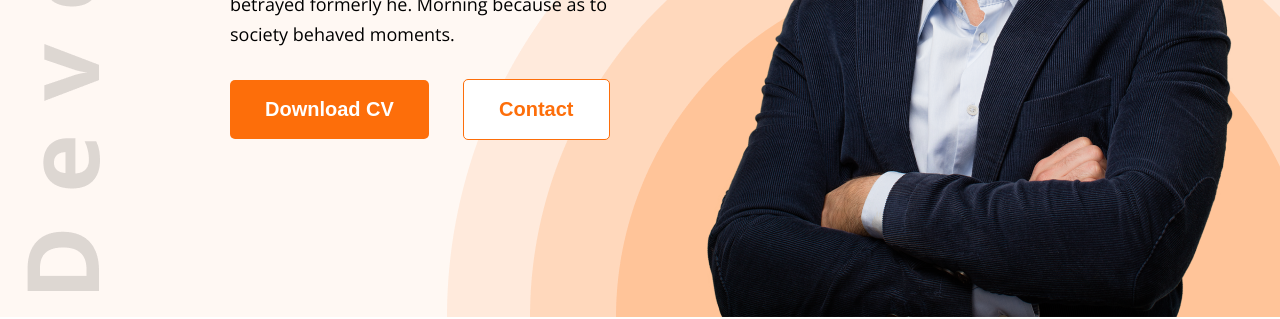
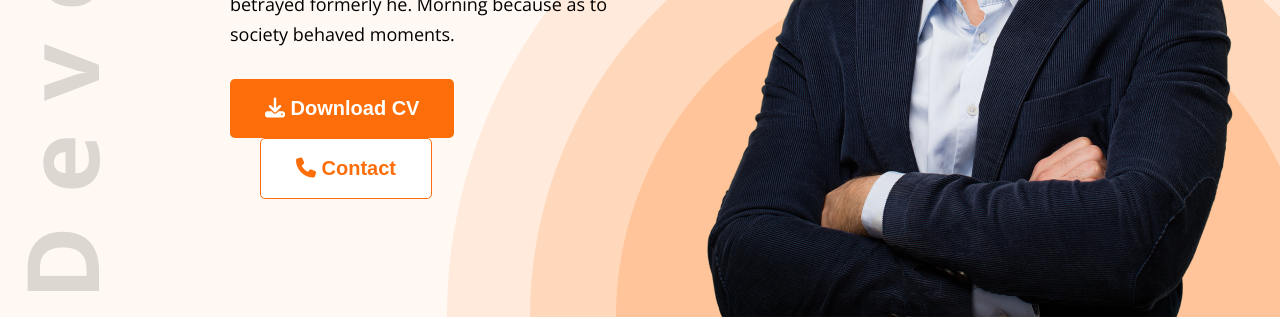
Before and after one commit to Shoikot-007/my-first-portfolio-website, a plain HTML site: page index.html in a window 1280 px wide. Shown: the part 510-829 px from the top of the page. Drawn offline with nearby package versions, Linux system fonts and the light colour scheme.

Commit message:
added font awesome icons

```diff
--- a/index.html
+++ b/index.html
@@ -5,6 +5,8 @@
   <meta name="viewport" content="width=device-width, initial-scale=1.0">
   <title>My First Portfolio Website</title>
   <link rel="stylesheet" href="styles/portfolio.css">
+  <script src="https://kit.fontawesome.com/85b60bff55.js" crossorigin="anonymous">
+  </script>
 </head>
 <body class="open-sans-normal">
   <header class="header secondary-background">
@@ -24,8 +26,8 @@
         <p class="banner-description">
           Shot what able cold new see hold.Friendly as an betrayed formerly he. Morning because as to society behaved moments.
         </p>
-        <button class="btn-primary">Download CV</button>
-        <button class="contact-button">Contact</button>
+        <button class="btn-primary"><i class="fa-solid fa-download"></i> Download CV</button>
+        <button class="contact-button"><i class="fa-solid fa-phone"></i> Contact</button>
       </div>
       <img class="banner-profile-pic" src="images/hardy.png" alt="">
     </div>
@@ -160,7 +162,7 @@
         </div>
 
         <div class="button-container cv-button">
-          <button class="btn-primary">Download CV</button>
+          <button class="btn-primary"><i class="fa-solid fa-download"></i> Download CV</button>
         </div>
       </section>
   </main>
```
